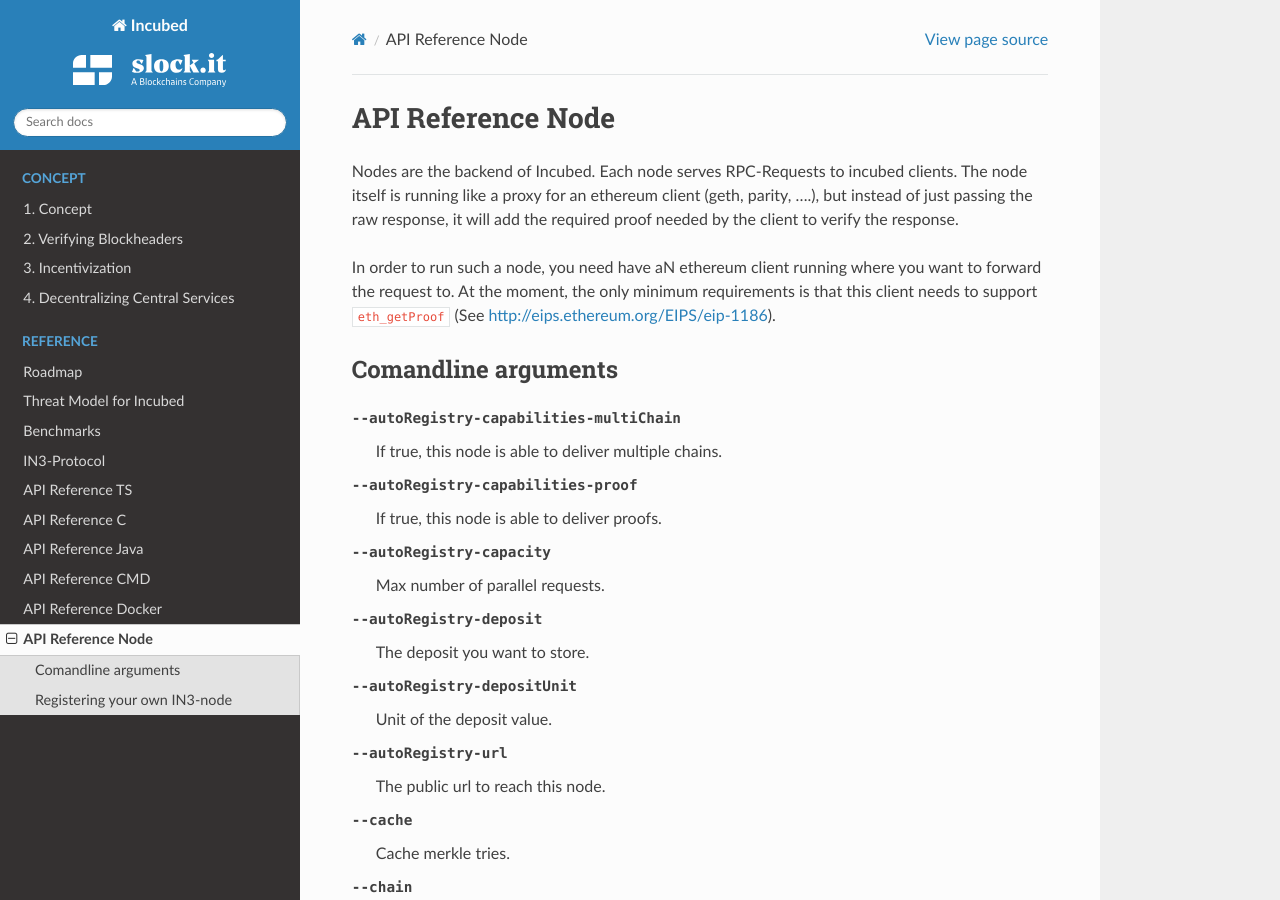
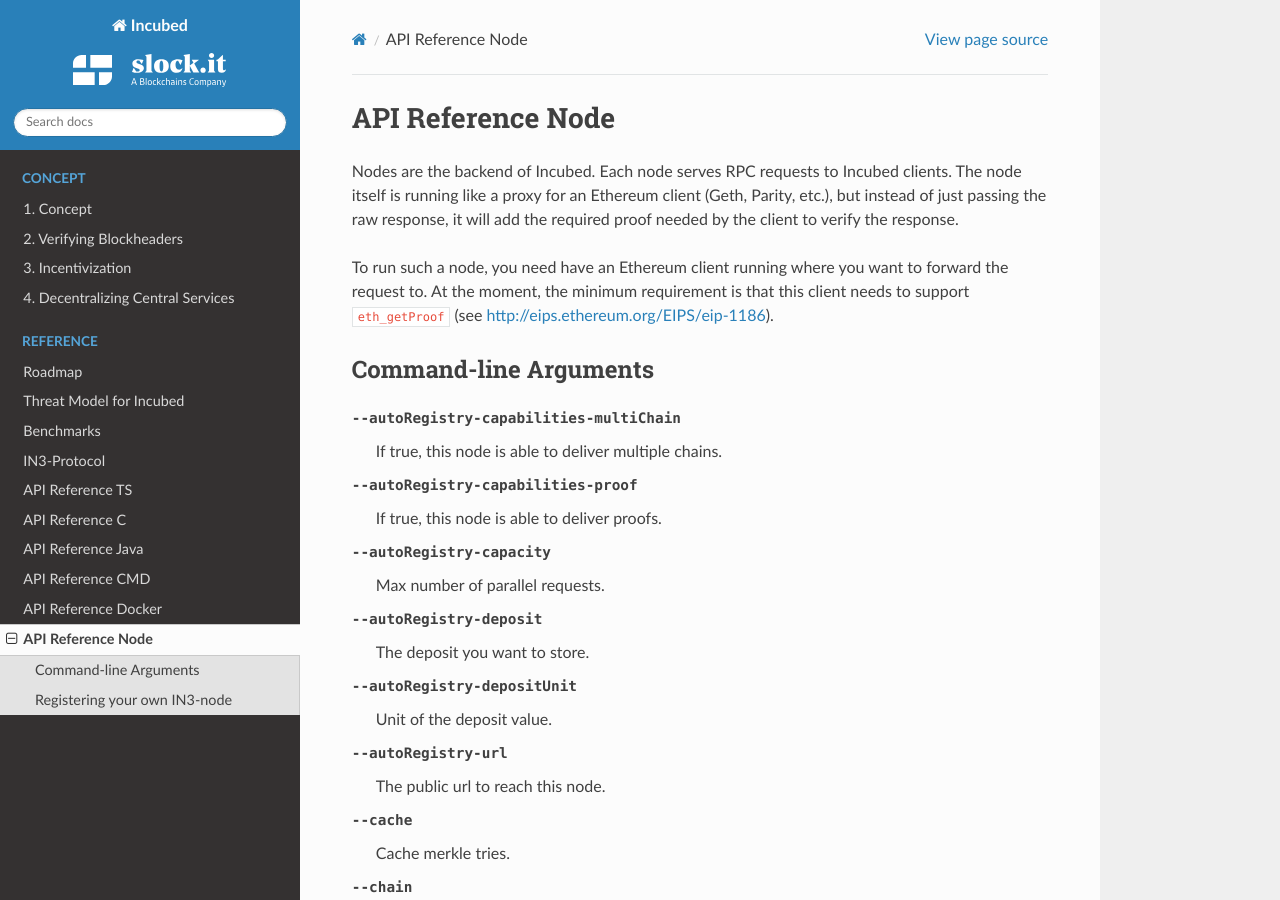
Before and after one commit to blockchainsllc/in3-docs, a Sphinx documentation site: the page built from docs/api-node.rst, in a window 1280 px wide and 900 px high. Built offline with Sphinx 7.4.7 and the Read the Docs theme 2.0.0, drawn with Linux system fonts in a browser that asks for light colours; pages that are not in the unit, such as notebooks, are missing from menus.

Commit message:
Update api-node.rst

```diff
--- a/docs/api-node.rst
+++ b/docs/api-node.rst
@@ -2,11 +2,11 @@
 API Reference Node
 ********************
 
-Nodes are the backend of Incubed. Each node serves RPC-Requests to incubed clients. The node itself is running like a proxy for an ethereum client (geth, parity, ....), but instead of just passing the raw response, it will add the required proof needed by the client to verify the response.
+Nodes are the backend of Incubed. Each node serves RPC requests to Incubed clients. The node itself is running like a proxy for an Ethereum client (Geth, Parity, etc.), but instead of just passing the raw response, it will add the required proof needed by the client to verify the response.
 
-In order to run such a node, you need have aN ethereum client running where you want to forward the request to. At the moment, the only minimum requirements is that this client needs to support ``eth_getProof`` (See http://eips.ethereum.org/EIPS/eip-1186).
+To run such a node, you need have an Ethereum client running where you want to forward the request to. At the moment, the minimum requirement is that this client needs to support ``eth_getProof`` (see http://eips.ethereum.org/EIPS/eip-1186).
 
-Comandline arguments
+Command-line Arguments
 ####################
 
 --autoRegistry-capabilities-multiChain   If true, this node is able to deliver multiple chains.
```
